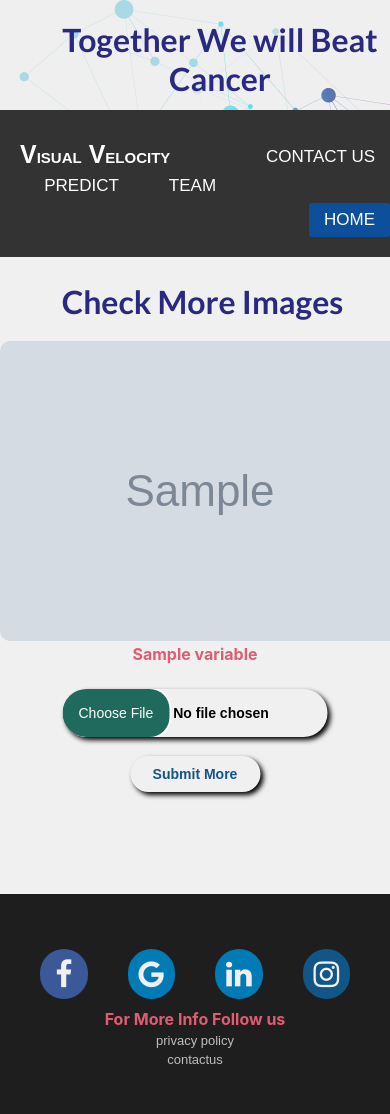
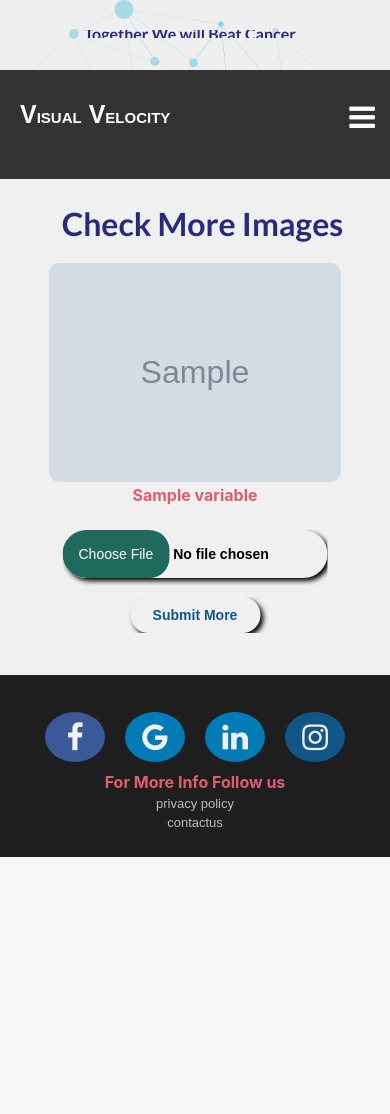
Before and after one commit to iSRIDHARRAO/MlForGood, a Flask app: template UI/templates/final.html in a window 390 px wide; the page is wider, and only the part inside the window is pictured. After the commit the page ends 857 px from the top of that part, so only its background shows below. Run offline with Flask 2, Linux system fonts and the light colour scheme; the template is opened without the code that fills it: most values are stand-ins (such as "Sample title", 1, 10 or a date in 2020); grey boxes marked "Sample" are stand-in pictures; some libraries are stand-ins or nearby versions.

Commit message:
final commit

```diff
--- a/UI/static/style.css
+++ b/UI/static/style.css
@@ -1,4 +1,8 @@
 @import url(https://fonts.googleapis.com/css?family=Lato:400,700,300);
+
+
+
+
 *{
   padding:0;
   margin:0;
@@ -21,7 +25,7 @@ h2{
   color: rgb(41, 41, 128);
 }
 .toplogo{
-  height: 70px;
+  height: 120px;
   background-image: url(../static/backgroungimg.png);
   padding: 20px 0px;
     background-color: #f0f0f0f0;
@@ -129,6 +133,8 @@ h2{
   display:flex;
   padding: 25px;
   /* margin-top: 50px; */
+  margin: 0;
+  width: 100%;
 }
 
 
@@ -386,7 +392,7 @@ h5:hover{
 
 .treatment{
   display:flex;
-  margin-top:180px;
+  margin-top:100px;
 }
 .types-tumour{
   display: block;
@@ -457,7 +463,7 @@ p1 a:hover{
   color:rgb(255, 255, 255);\
 }
 .contact-us .footer a{
-  margin: 10px 20px;
+  margin: 0px 20px;
   text-decoration: none;
   color: #f0f0f0 ;
 }
@@ -465,3 +471,150 @@ p1 a:hover{
 a.fa.fa-google.info{
   background-color: #007bb5;
 }
+.navbar .fa-bars, .icon
+{
+  display: none;
+}
+
+.fa{
+  width: 100%;
+}
+.footer .fa {
+  border-radius: 50%;
+  width: 3.5%;
+}
+.footer .fa:hover
+{
+  border-radius: 0;
+}
+/*.navbar a{
+    float: right;
+  display: block;
+}
+.navbar{ overflow: hidden;}*/
+@media only screen and (max-width: 600px) {
+  .navbar .fa-bars, .icon{
+    display: inline-block;
+  }
+  .toplogo{
+    height: 60px;
+  }
+  .toplogo h1{
+    margin-left: -10px;
+    font-size: 1em;
+    margin-top: 10px;
+    margin-bottom: 5px;
+    line-height: 0.5;
+  }
+.icon{
+  /*visibility: hidden;*/
+  display: none;
+}
+  .navbar{
+        margin-bottom: 0;
+  }
+  .navbar a:not(:first-child) {display: none;}
+
+
+  .navbar a.icon {
+    float: right;
+    display: block;
+  }
+    .navbar.responsive {position: relative;}
+  .navbar.responsive .icon {
+    position: absolute;
+    right: 0;
+    top: 0;
+  }
+  .navbar.responsive a {
+    float: none;
+    display: block;
+    text-align: left;
+  }
+  .about_brain-tumour{
+    flex-wrap: wrap;
+    padding: 0;
+    margin-top: 0;
+  }
+  .brain_head{
+    width:100%;
+  }
+  .brain_head img{
+    margin-right:0 ;
+    height: 85%;
+    width: 100%;
+  }
+  .heading h1{
+    font-size: 2.3em;
+    margin-left: 10px;
+  }
+  .heading #start_p{
+    font-size: 1.2em;
+    margin-left: 10px;
+    width: auto;
+  }
+  .container{
+    flex-wrap: wrap;
+    justify-content: space-around;
+    padding: 3px 15px 3px 15px;
+  }
+
+  #about h2{
+    font-size: 1.7em;
+  }
+  .container #about{
+    margin: 20px 0 20px 0;
+  }
+
+.background{
+  margin-top: 0;
+  background: url("brainTumur.gif");
+  /*background-attachment: fixed; */
+  background-repeat:no-repeat;
+background-size: 180%;
+
+  }
+  .treatment{
+    flex-wrap: wrap;
+    margin-top: 75px;
+  }
+  .types-tumour{
+    height: 355px;
+  }
+  .types-tumour .brain1 img{
+    height: 100px;
+  }
+  .types-tumour .brain2 img{
+    height: 132px;
+  }
+  .team_members{
+    margin-left: 0;
+  }
+  .latest_insights{
+    margin-bottom: 5px;
+  }
+  .latest_insights .review1{
+    margin: 20px;
+    padding-bottom: 20px;
+  }
+  .latest_insights .review1 img{
+    width: 200px;
+    height: 180px;
+  }
+
+.footer .fa {
+  border-radius: 50%;
+  width: 40%;
+}
+  .contact-us{
+    margin-top: 20px;
+    padding: 2px;
+    padding-bottom: 0;
+  }
+  /*.brain_head{
+    width: 100%;
+  }
+  .heading{
+    width: 100%;
+  }*/
+}
--- a/UI/templates/final.html
+++ b/UI/templates/final.html
@@ -9,8 +9,19 @@
 
 	<link rel="stylesheet" href="../static/style.css">
 	<style>
+	*{
+		overflow-x: hidden;
+	}
+	.contact-us .footer a{
+		width: 40px;
+		margin: 10px;
+	}
+	#toplogoID {
+		height: 40px;
+	}
 		.wrong-file img{
         margin-top: 20px;
+        width: 500px;
     }
 		.background{
 			background-image: none;
@@ -33,6 +44,21 @@
 		#file-upload:hover{
         color: cornflowerblue;
     }
+        	.footer  .fa{
+    		width: 100%;
+    	}
+    @media only screen and (max-width: 600px) {
+    	#toplogoID{
+height: 30px;
+    	}
+    	.footer  .fa{
+    		width: 100%;
+    	}
+    	            .wrong-file img{
+        margin-top: 20px;
+        width: 75%;
+    }
+    }
 	</style>
 
 
@@ -51,6 +77,9 @@
         <a href={{ url_for('home')}}#team>Team</a>
         <a href={{ url_for('home')}}#predict>Predict</a>
         <a class="active" href={{ url_for('home')}}#about>Home</a>
+                 <a href="javascript:void(0);" class="icon" id="iconID" style="margin-top:-20px" onclick="myFunction()" >
+    <i class="fa fa-bars" ></i>
+  </a>
     </div>
 
 	<center>
@@ -87,7 +116,23 @@
 		</div>
 
 	</div>
+<script>
+	// Menubar
+function myFunction() {
+  var x = document.getElementById("navbarID");
+  var icon= document.getElementById("iconID");
+  if (x.className === "navbar") {
+    x.className += " responsive";
+    icon.style = "margin-top: 10px;margin-right:40px"
+    // icon.style = "right: 30px"
 
+  } else {
+    x.className = "navbar";
+    icon.style = "margin-top: -20px;margin-right:20px"
+
+  }
+}
+</script>
 
 </body>
 
```
Also changed, not shown: UI/templates/index.html (+32 -4 lines), UI/templates/wrong.html (+43 -0 lines).
